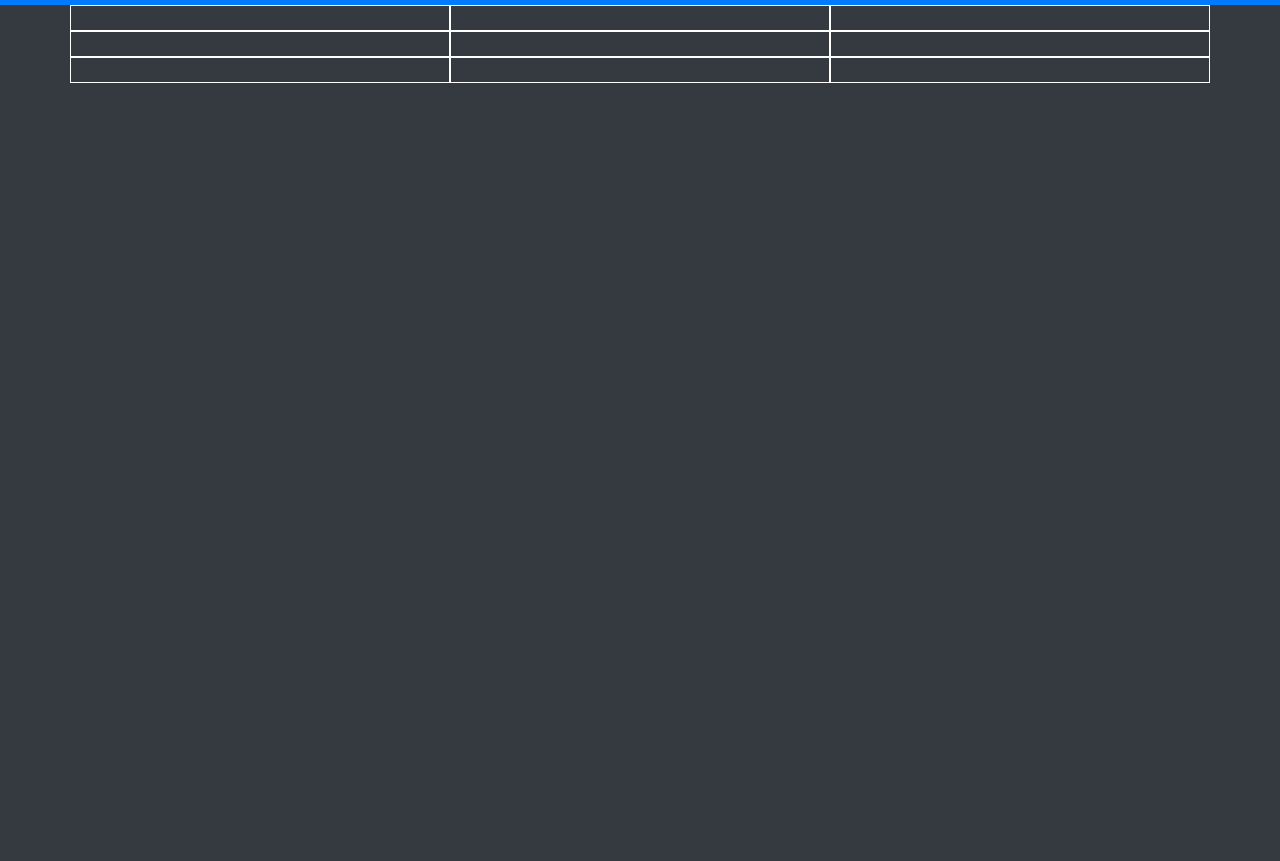
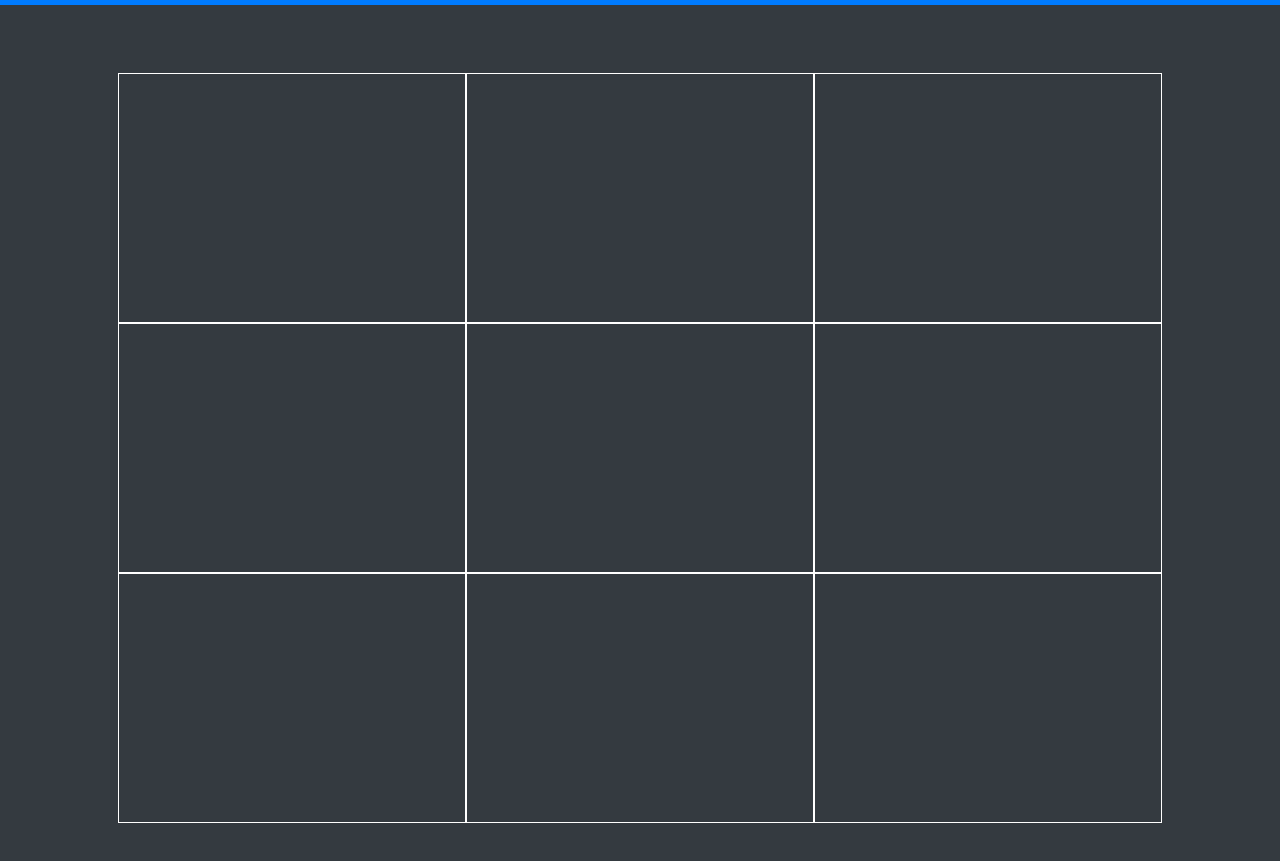
Before and after one commit to Rohit3920/Game, a plain HTML site: page tic toc toe/index.html in a window 1280 px wide. Shown: the part 65-926 px from the top of the page. Before the commit the page ends 800 px from the top, so only its background shows below. Drawn offline with Linux system fonts and the light colour scheme.

Commit message:
resposive for play-space in CSS @media

```diff
--- a/tic toc toe/index.html
+++ b/tic toc toe/index.html
@@ -50,16 +50,16 @@
 
     <div class="main ">
         <div class="container">
-            <div class="row">
-                <input class="col-4 play-space">
-                <input class="col-4 play-space">
-                <input class="col-4 play-space"><br>
-                <input class="col-4 play-space">
-                <input class="col-4 play-space">
-                <input class="col-4 play-space"><br>
-                <input class="col-4 play-space">
-                <input class="col-4 play-space">
-                <input class="col-4 play-space">
+            <div class="row p-5">
+                <input type="text" class="col-4 play-space" />
+                <input type="text" class="col-4 play-space" />
+                <input type="text" class="col-4 play-space" /><br>
+                <input type="text" class="col-4 play-space" />
+                <input type="text" class="col-4 play-space" />
+                <input type="text" class="col-4 play-space" /><br>
+                <input type="text" class="col-4 play-space" />
+                <input type="text" class="col-4 play-space" />
+                <input type="text" class="col-4 play-space" />
             </div>
         </div>
     </div>
--- a/tic toc toe/style.css
+++ b/tic toc toe/style.css
@@ -41,8 +41,58 @@ nav .result .result-text {
     width: 50%;
 }
 
-.play-space{
+.play-space {
     background: transparent;
     outline: none;
-    border:1px solid white;
+    border: 1px solid white;
 }
+
+.container {
+
+    margin: 20px auto 0 auto;
+
+}
+
+.container .play-space {
+    height: 250px;
+    min-height: 120px;
+    /* font-size: 140px; */
+    color: white;
+    text-align: center;
+    padding: 0;
+}
+
+
+@media screen and (min-width: 0px) {
+    .play-space {
+        max-height: 90px;
+        font-size: 80px;
+    }
+}
+@media screen and (min-width: 576px) {
+    .play-space {
+        max-height: 125px;
+        font-size: 90px;
+    }
+}
+
+@media (min-width: 768px) {
+    .play-space {
+        max-height: 180px;
+        font-size: 100px;
+    }
+}
+
+@media (min-width: 992px) {
+    .play-space {
+        max-height: 220px;
+        font-size: 110px;
+    }
+}
+
+@media (min-width: 1200px) {
+    .play-space {
+        max-height: 260px;
+        font-size: 120px;
+    }
+}
```
